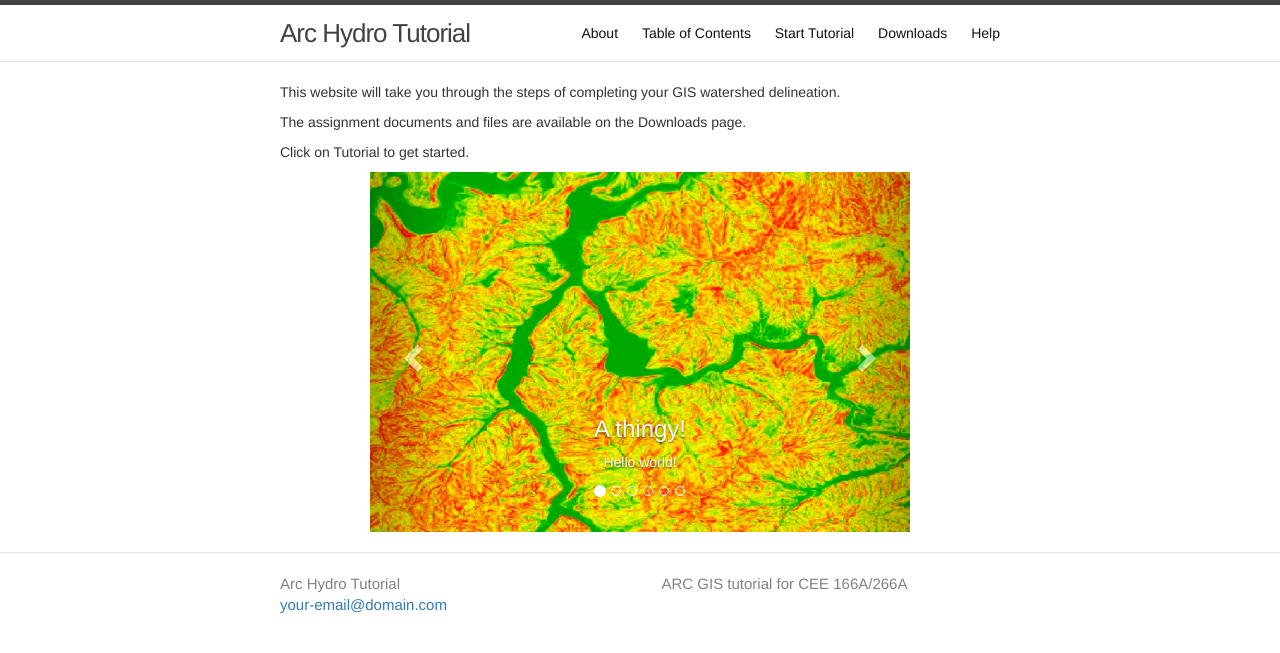
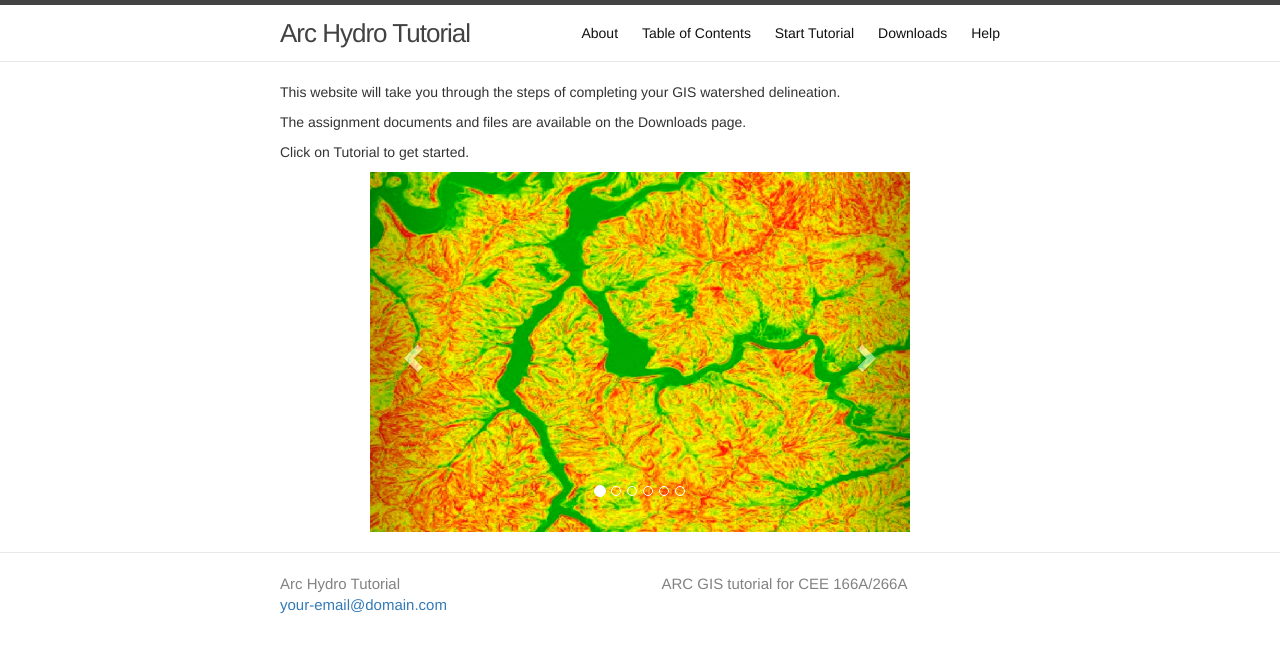
Before and after one commit to jordannad/ArcHydroTutorial, a Jekyll site: the page built from index.html, in a window 1280 px wide. Shown: the top 653 px of the page. Built offline with Jekyll 4.4.1, drawn with Linux system fonts in a browser that asks for light colours; nearby versions of some CDN libraries.

Commit message:
Comments

```diff
--- a/index.html
+++ b/index.html
@@ -26,43 +26,43 @@ layout: homepage
     <div class="item active">
       <img src="/pictures/Carousel2.jpg" alt="...">
       <div class="carousel-caption">
-        <h3>A thingy!</h3>
-        <p>Hello world!</p>
+        <!-- <h3>A thingy!</h3>
+        <p>Hello world!</p> -->
       </div>
     </div>
     <div class="item">
       <img src="/pictures/Carousel3.jpg" alt="...">
       <div class="carousel-caption">
-        <h3>A thingy!</h3>
-        <p>Hello world!</p>
+        <!-- <h3>A thingy!</h3>
+        <p>Hello world!</p> -->
       </div>
     </div>
     <div class="item">
       <img src="/pictures/Carousel4.jpg" alt="...">
       <div class="carousel-caption">
-        <h3>A thingy!</h3>
-        <p>Hello world!</p>
+        <!-- <h3>A thingy!</h3>
+        <p>Hello world!</p> -->
       </div>
     </div>
     <div class="item">
       <img src="/pictures/Carousel5.jpg" alt="...">
       <div class="carousel-caption">
-        <h3>A thingy!</h3>
-        <p>Hello world!</p>
+        <!-- <h3>A thingy!</h3>
+        <p>Hello world!</p> -->
       </div>
     </div>
     <div class="item">
       <img src="/pictures/Carousel6.jpg" alt="...">
       <div class="carousel-caption">
-        <h3>A thingy!</h3>
-        <p>Hello world!</p>
+       <!--  <h3>A thingy!</h3>
+        <p>Hello world!</p> -->
       </div>
     </div>
     <div class="item">
       <img src="/pictures/Carousel7.jpg" alt="...">
       <div class="carousel-caption">
-        <h3>A thingy!</h3>
-        <p>Hello world!</p>
+        <!-- <h3>A thingy!</h3>
+        <p>Hello world!</p> -->
       </div>
     </div>
   </div>
```
Also changed, not shown: pictures/Carousel7.jpg.
